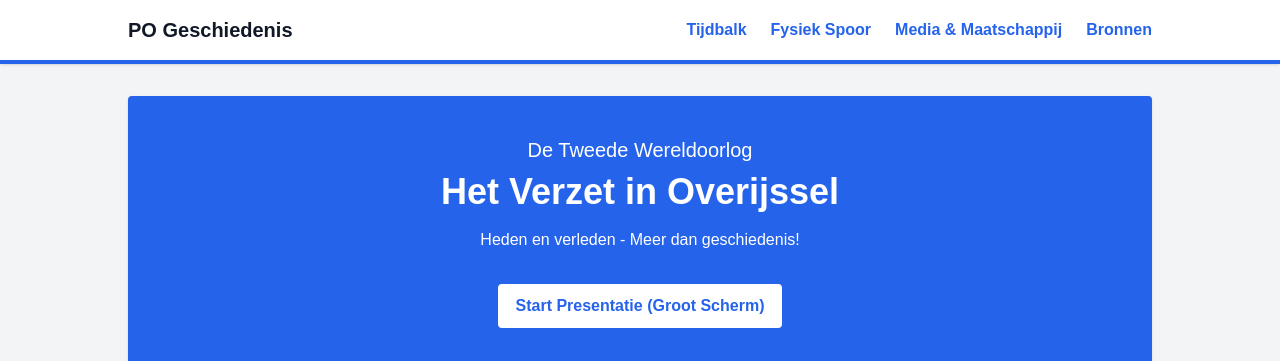
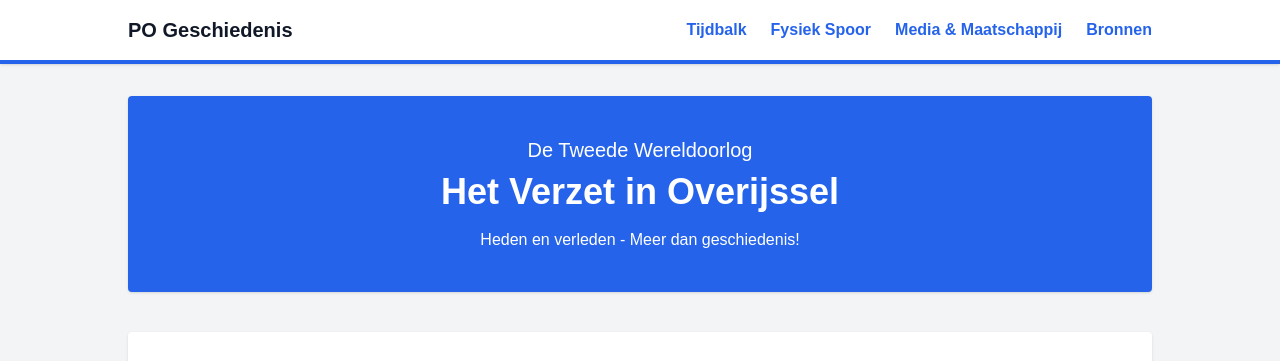
Before and after one commit to ba776/geschiedenisPO, a plain HTML site: page index.html in a window 1280 px wide. Shown: the top 361 px of the page. Drawn offline with nearby package versions, Linux system fonts and the light colour scheme.

Commit message:
Update index.html

```diff
--- a/index.html
+++ b/index.html
@@ -32,19 +32,14 @@
 <header class="max-w-5xl mx-auto bg-blue-600 text-white p-10 rounded shadow text-center mb-10">
     <h2 class="text-xl mb-2">De Tweede Wereldoorlog</h2>
     <h1 class="text-4xl font-bold mb-4">Het Verzet in Overijssel</h1>
-    <p class="mb-8">Heden en verleden - Meer dan geschiedenis!</p>
-
-    <!-- Simpele knop voor groot scherm -->
-    <button onclick="zetOpGrootScherm()" class="bg-white text-blue-600 font-bold py-2 px-4 rounded border-2 border-white hover:bg-gray-200">
-        Start Presentatie (Groot Scherm)
-    </button>
+    <p>Heden en verleden - Meer dan geschiedenis!</p>
 </header>
 
 <!-- De Tijdbalk -->
 <section id="tijdbalk" class="max-w-5xl mx-auto bg-white p-8 rounded shadow mb-10">
     <h2 class="text-2xl font-bold mb-4 border-b-2 border-gray-200 pb-2">De Tijdbalk</h2>
 
-    <!-- Zorg dat 'image_00d800.jpg' in jullie mapje staat -->
+    <!-- Zorg dat de naam van dit plaatje exact overeenkomt met de naam op GitHub -->
     <div class="text-center">
         <img src="image_00d800.jpg" alt="Tijdbalk Het Verzet" class="mx-auto w-full max-w-4xl border border-gray-300">
     </div>
@@ -62,7 +57,7 @@
             </p>
         </div>
         <div class="md:w-1/2 bg-gray-200 flex items-center justify-center p-2 rounded">
-            <!-- VUL HIER DE LINK NAAR JULLIE SELFIE IN -->
+            <!-- VUL HIER DE LINK NAAR JULLIE SELFIE IN (bijv: src="selfie.jpg") -->
             <img src="https://images.unsplash.com/photo-1596704017254-9b121068fb31?ixlib=rb-1.2.1&auto=format&fit=crop&w=800&q=80" alt="Selfie Spoorlijn" class="w-full h-auto rounded">
         </div>
     </div>
@@ -77,7 +72,7 @@
         <div class="bg-white p-6 rounded shadow md:w-1/2">
             <h3 class="text-xl font-bold mb-2">Het Media Spoor</h3>
             <p class="font-bold text-blue-600 text-sm mb-2">Recente serie: De Joodse Raad</p>
-            <!-- VUL HIER EEN SCREENSHOT VAN DE TRAILER IN -->
+            <!-- VUL HIER DE SCREENSHOT VAN DE TRAILER IN (bijv: src="serie.jpg") -->
             <img src="https://images.unsplash.com/photo-1585241936939-f9c3ebfc3124?ixlib=rb-1.2.1&auto=format&fit=crop&w=800&q=80" alt="De Joodse Raad" class="w-full h-48 object-cover mb-4 rounded border border-gray-300">
             <p class="text-gray-700 text-sm">
                 De serie De Joodse Raad laat zien hoe moeilijk de keuzes waren tijdens de Tweede Wereldoorlog. Mensen probeerden te overleven en soms ook verzet te bieden tegen de nazi’s. De serie werd erg populair in Nederland. Dat laat zien dat mensen nog steeds geïnteresseerd zijn in verhalen over de oorlog en het verzet.
@@ -87,7 +82,7 @@
         <!-- Maatschappelijk Spoor Kaart -->
         <div class="bg-white p-6 rounded shadow md:w-1/2">
             <h3 class="text-xl font-bold mb-2">Het Maatschappelijk Spoor</h3>
-            <!-- VUL HIER EEN SCREENSHOT VAN HET ARTIKEL IN -->
+            <!-- VUL HIER EEN SCREENSHOT VAN HET ARTIKEL IN (bijv: src="nieuws.jpg") -->
             <img src="https://images.unsplash.com/photo-1584483766114-2ceaeea7350c?ixlib=rb-1.2.1&auto=format&fit=crop&w=800&q=80" alt="Nieuwsartikel" class="w-full h-48 object-cover mb-4 rounded border border-gray-300">
             <p class="text-gray-700 text-sm mb-4">
                 Tijdens de Tweede Wereldoorlog werden mensen buitengesloten en gediscrimineerd vanwege hun afkomst of geloof. Ook nu gebeurt dat nog steeds in de samenleving. Een actueel voorbeeld is een nieuwsartikel over discriminatie van moslimjongeren in Nederland. In het artikel staat dat veel jongeren zich buitengesloten voelen op school, bij stages en in het dagelijks leven. (Bureau NCDR)
@@ -115,18 +110,5 @@
     <p>Mavo 3 - Praktische Opdracht Geschiedenis</p>
 </footer>
 
-<!-- Simpel script voor het grote scherm op de Chromebook -->
-<script>
-    function zetOpGrootScherm() {
-        if (!document.fullscreenElement) {
-            document.documentElement.requestFullscreen();
-        } else {
-            if (document.exitFullscreen) {
-                document.exitFullscreen();
-            }
-        }
-    }
-</script>
-
 </body>
 </html>
```
